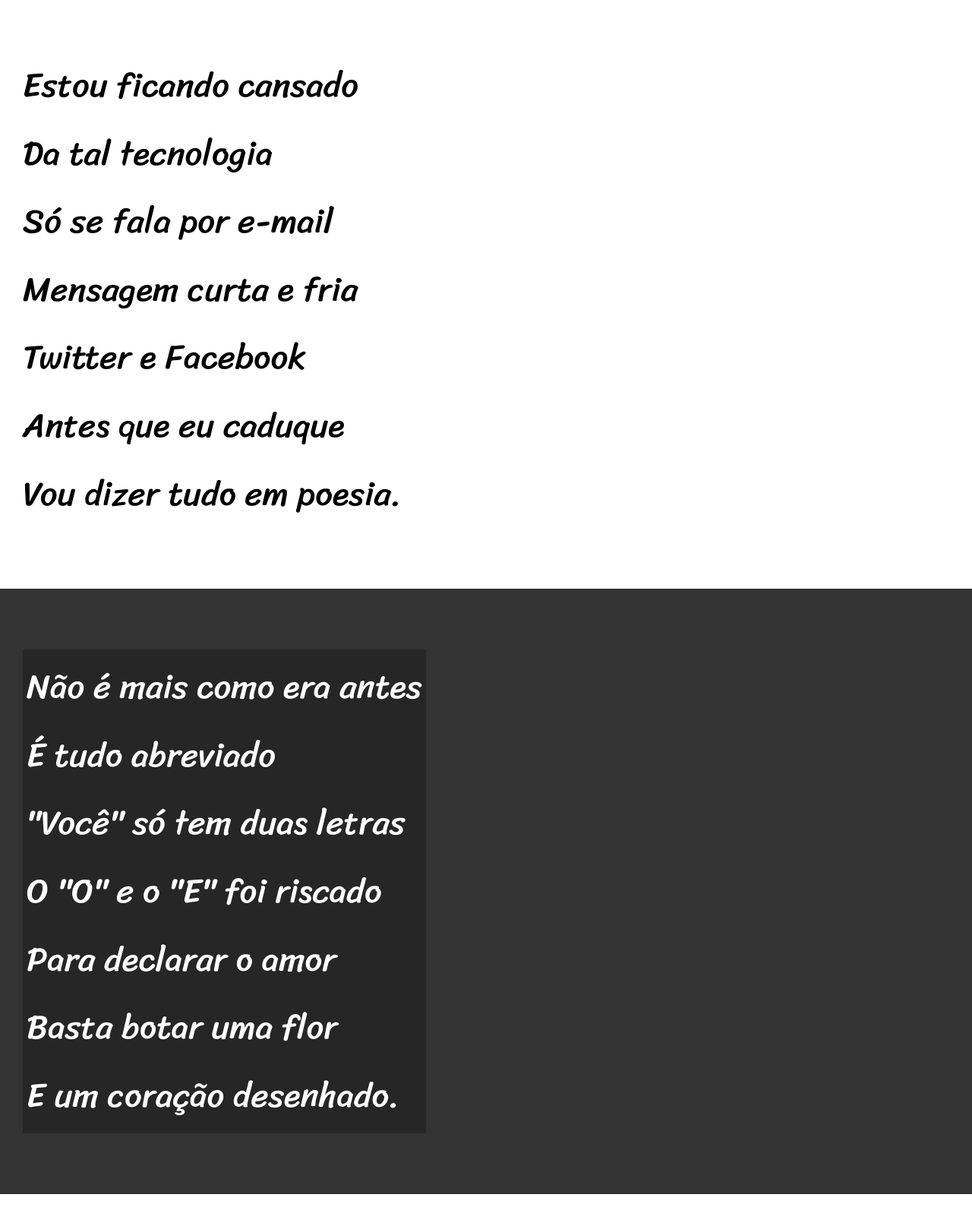
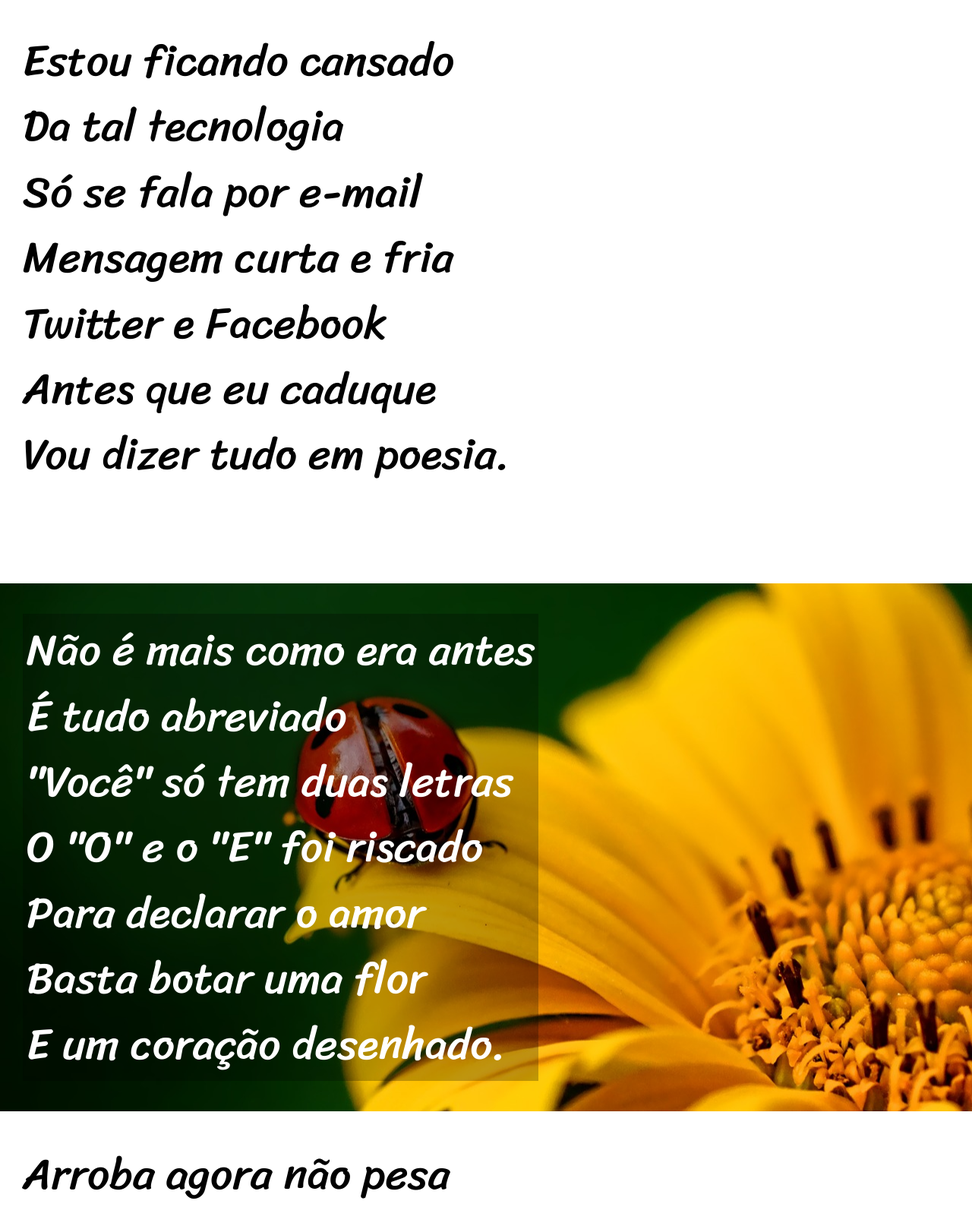
Before and after one commit to MarcoAGuimaraes/html-css, a plain HTML site: page exercicios/Desafio012/ProjetoCordelModerno/index.html in a window 1280 px wide. Shown: the part 322-1911 px from the top of the page at 76% size. Drawn offline with Linux system fonts and the light colour scheme.

Commit message:
Atualizacao projeto

```diff
--- a/exercicios/Desafio012/ProjetoCordelModerno/estilo/style.css
+++ b/exercicios/Desafio012/ProjetoCordelModerno/estilo/style.css
@@ -14,7 +14,6 @@
     margin: 0px;
     padding: 0px;
     font-size: 1em;
-
 }
 
 /* Definições Gerais --------------------*/
@@ -33,10 +32,11 @@ header > h1 {
     padding-top: 50px;
     font-variant: small-caps;
     font-family: var(--fonte2);
-    font-size: 10vw;
+    font-size: 8vw;
 }
 header > p {
     padding: 50px;
+    font-size: 3em;
 }
 /* Links -----------------------------*/
 header a, footer a {
@@ -49,12 +49,15 @@ header a:hover, footer a:hover {
 }
 /* Section ----------------------------*/
 section {
-    padding-top: 10vh;
-    padding-bottom: 10vh;
-    line-height: 2em;
+    padding-top: 5vh;
+    padding-bottom: 5vh;
+    line-height: 1.5em;
     padding-left: 30px;
     font-family: var(--fonte3);
-    font-size: 3.5vw;
+    font-size: 4.5vw;
+}
+section > p {
+    padding-bottom: 1.5em ;
 }
 section.normal {
     background-color: white;
@@ -70,10 +73,19 @@ section.imagem > p {
     padding: 5px;
     background-color: rgba(0,0,0,0.250);
 }
+section#img01 {
+    background-image: url(../imagens/background001.jpg);
+    background-position: right center;
+}
+section#img02 {
+    background-image: url(../imagens/background002.jpg) ;
+}
+
 /* Footer -------------------------------*/
 footer {
     background-color: black;
     color: white;
     text-align: center;
     padding: 10px;
+    font-size: 3em;
 }
--- a/exercicios/Desafio012/ProjetoCordelModerno/index.html
+++ b/exercicios/Desafio012/ProjetoCordelModerno/index.html
@@ -30,7 +30,7 @@
         </p>
     </section>
 
-    <section class="imagem">
+    <section class="imagem" id="img01">
         <p>
             Não é mais como era antes <br>
             É tudo abreviado <br>
@@ -64,7 +64,7 @@
         </p>
     </section>
 
-    <section class="imagem">
+    <section class="imagem" id="img02">
         <p>
             Tenho saudade das cartas <br>
             Escritas com a própria mão <br>
```
